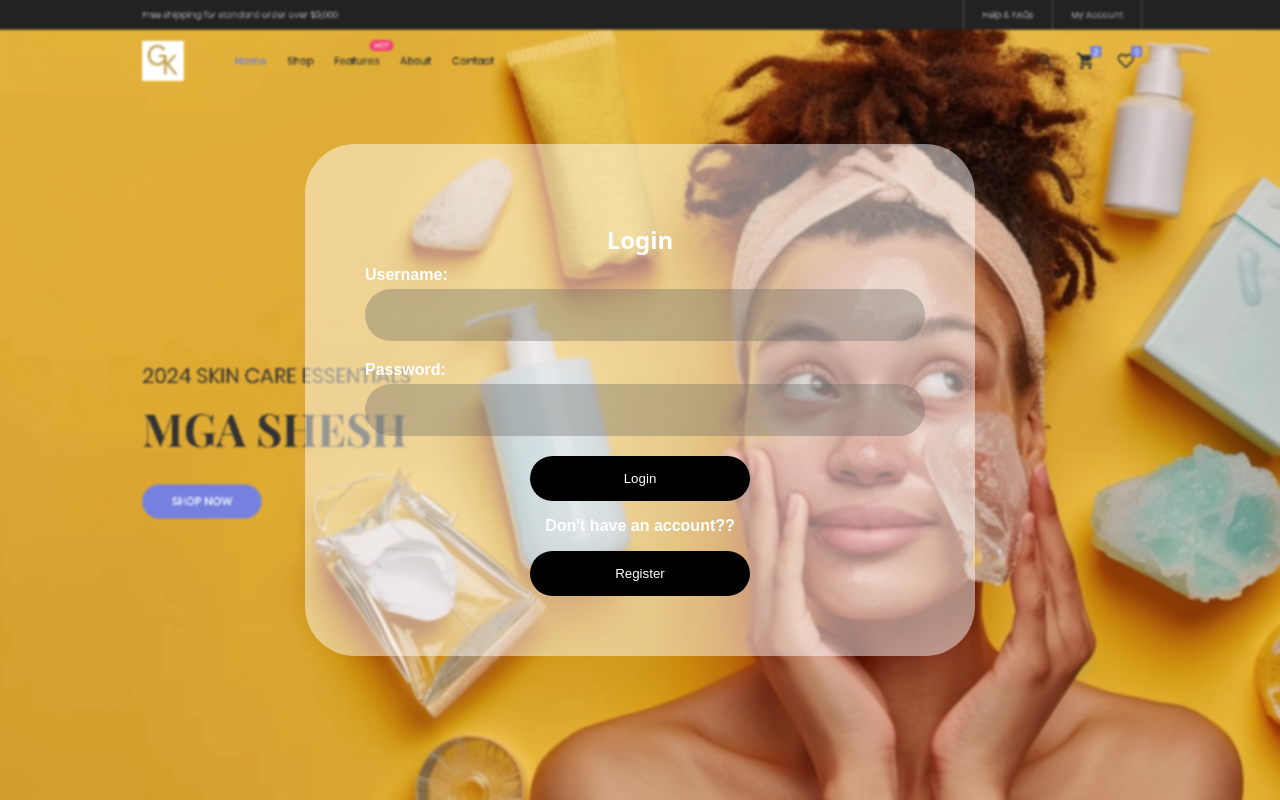
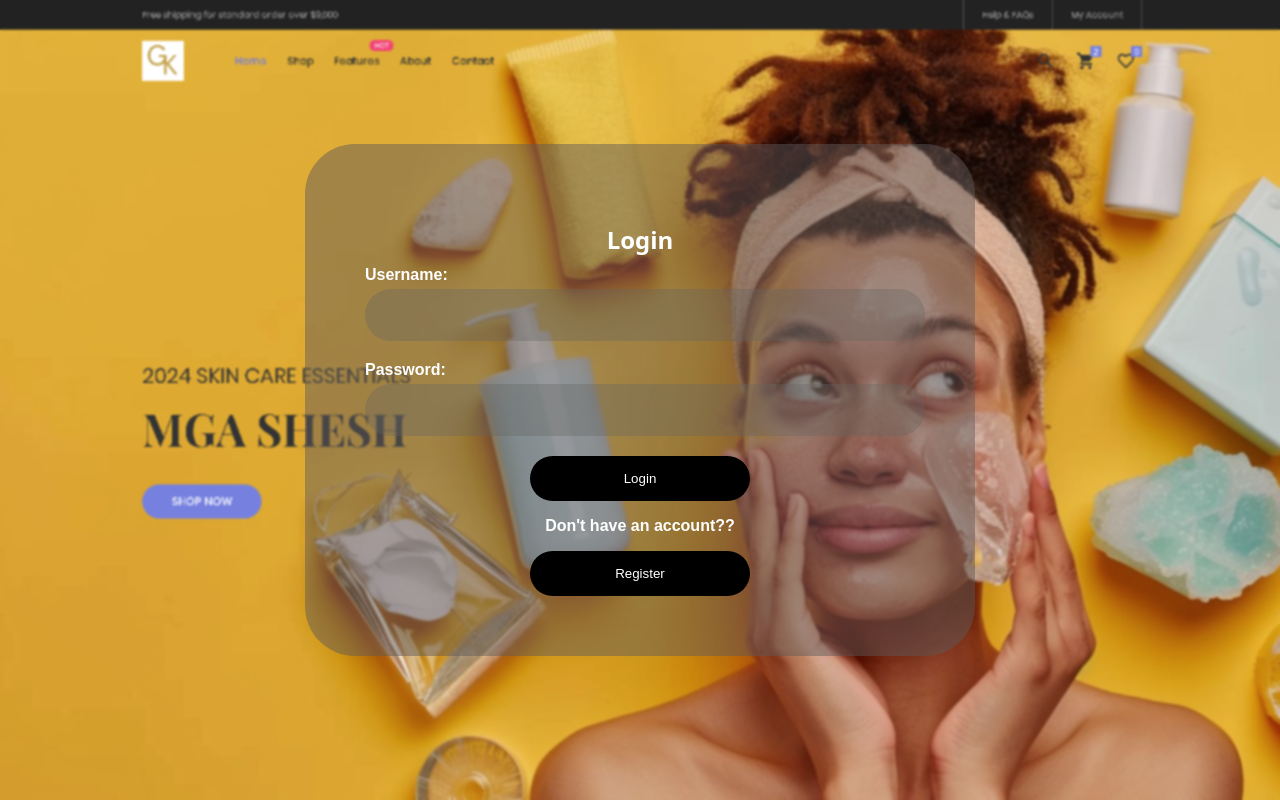
Before and after one commit to AllenKalboh/FINAL-PROJ, a PHP site: page /login.php in a window 1280 px wide. Run offline with PHP 8.4, Linux system fonts and the light colour scheme.

Commit message:
logincontainer

```diff
--- a/login.css
+++ b/login.css
@@ -28,7 +28,7 @@ body::before {
     z-index: -1; /* Ensures it is behind the content */
 }
 .container{
-    background: rgba(255, 255, 255, 0.479);
+    background: rgba(95, 89, 89, 0.479);
     width: 550px;
     padding: 60px;
     /*             horizontal     vertical         blur%         blur-color   */
--- a/login.php
+++ b/login.php
@@ -11,7 +11,7 @@ if($_SERVER["REQUEST_METHOD"]=="POST"){
     if($result->num_rows > 0){
         $row=$result->fetch_assoc();
         if(password_verify($password, $row['password'])){
-            header("Location: index.html");
+            header("Location: index.php");
         }else{
             echo "<script>alert('Password does not match');</script>";
         }
```
